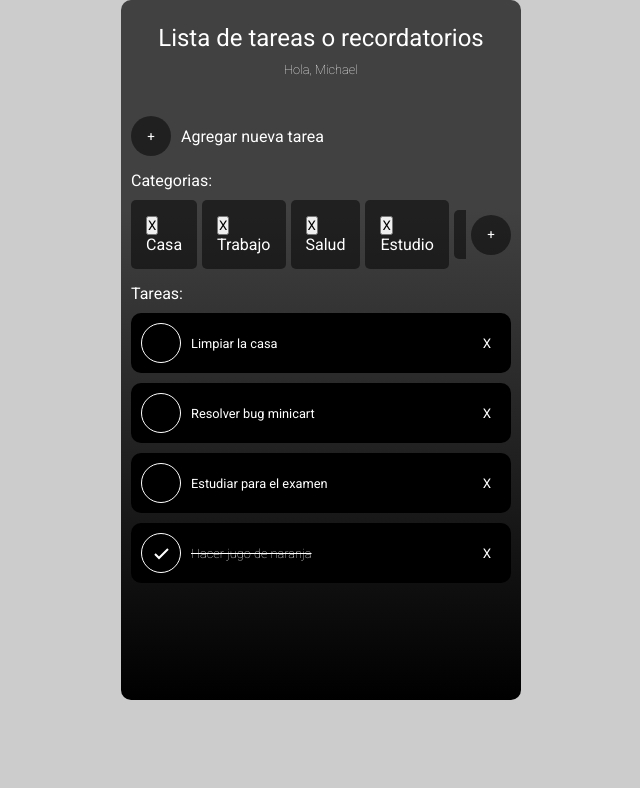
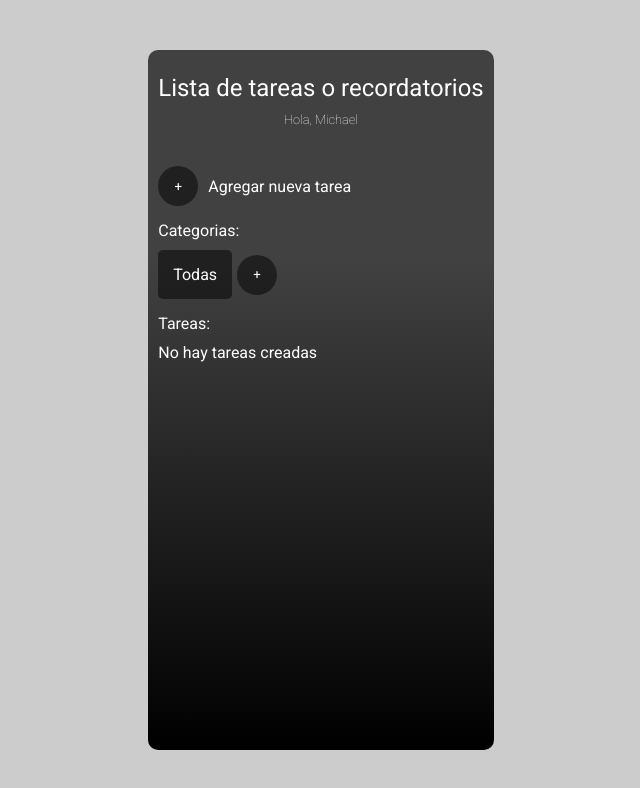
Before and after one commit to MichaelBallen97/Todo-app, a React (Vite) app: page / in a window 1280 px wide. Shown: the top 788 px of the page, without its empty margins (319-959 px from the left). Built offline with nearby package versions, Linux system fonts and the light colour scheme.

Commit message:
Custom hooks and local storage

```diff
--- a/index.html
+++ b/index.html
@@ -7,7 +7,7 @@
     <link rel="preconnect" href="https://fonts.gstatic.com" crossorigin>
     <link href="https://fonts.googleapis.com/css2?family=Roboto:wght@100;300;400;700&display=swap" rel="stylesheet">
     <meta name="viewport" content="width=device-width, initial-scale=1.0" />
-    <title>Vite + React</title>
+    <title>Todo App</title>
   </head>
   <body>
     <div id="root"></div>
--- a/src/App.css
+++ b/src/App.css
@@ -7,6 +7,10 @@
 
 body {
   background: #CCC;
+  height: 100vh;
+  display: flex;
+  justify-content: center;
+  align-items: center;
 }
 
 .app-container {
--- a/src/components/AddTodo.jsx
+++ b/src/components/AddTodo.jsx
@@ -1,30 +1,12 @@
-import { useContext, useState } from "react";
 import AddTodoForm from "./AddTodoForm";
-import { TasksContext } from "../context/TaskContext";
+import useCategories from "../hooks/useCategories";
+import useTodos from "../hooks/useTodos";
+import { useState } from "react";
 
 function AddTodo() {
-	const { categories, tasks, setTasks, initialTask, selectedCategory } =
-		useContext(TasksContext);
 	const [showModal, setShowModal] = useState(false);
-
-	const handleSubmit = (e) => {
-		e.preventDefault();
-		const formData = new FormData(e.target);
-		const newTodo = formData.get("todo-name");
-		const todoCategory = formData.get("category");
-
-		initialTask.current = [
-			...initialTask.current,
-			{ todo: newTodo, categories: ["Todas", todoCategory], done: false },
-		];
-
-		if (todoCategory === selectedCategory || selectedCategory === "Todas") {
-			setTasks([
-				...tasks,
-				{ todo: newTodo, categories: ["Todas", todoCategory], done: false },
-			]);
-		}
-	};
+	const { categories } = useCategories();
+	const { handleSubmit } = useTodos();
 
 	return (
 		<section className="add-todo-button">
--- a/src/components/CategoriesList.jsx
+++ b/src/components/CategoriesList.jsx
@@ -2,36 +2,11 @@ import { useContext, useRef, useState } from "react";
 import CategoryItem from "./CategoryItem";
 import AddCategoryForm from "./AddCategoryForm";
 import { TasksContext } from "../context/TaskContext";
+import useCategories from "../hooks/useCategories";
 
 function CategoriesList() {
-	const { categories, setCategories, setTasks, initialTask, setSelectedCategory } =
-		useContext(TasksContext);
 	const [showModal, setShowModal] = useState(false);
-
-	const handleSubmit = (e) => {
-		e.preventDefault();
-		const formData = new FormData(e.target);
-		const newCategory = formData.get("category-name");
-		setCategories([...categories, newCategory]);
-		e.target.reset();
-	};
-
-	const handleDelete = (category) => {
-		const newCategories = categories.filter((c) => c != category);
-
-		setCategories(newCategories);
-	};
-
-	const handleFilter = (category) => {
-		setSelectedCategory(category);
-		const newTasks = initialTask.current.filter(task => {
-			if(task.categories.includes(category)) {
-				return task
-			}
-		})
-
-		setTasks(newTasks);
-	};
+	const { categories, handleDelete, handleFilter, handleSubmit } = useCategories();
 
 	return (
 		<section className="categories-container">
--- a/src/components/TodoList.jsx
+++ b/src/components/TodoList.jsx
@@ -1,42 +1,15 @@
-import { useContext, useState } from "react";
-import { todos } from "../utils/data";
 import TodoItem from "./TodoItem";
-import { TasksContext } from "../context/TaskContext";
+import useTodos from "../hooks/useTodos";
 
 function TodoList() {
-	const { tasks, setTasks, initialTask } = useContext(TasksContext);
-
-	const handleChangeComplete = (task) => {
-		const newTaks = tasks.map((t) => {
-			if (t.todo === task.todo) {
-				return { ...t, done: !t.done };
-			} else {
-				return t;
-			}
-		});
-
-		initialTask.current = initialTask.current.map((t) => {
-			if (t.todo === task.todo) {
-				return { ...t, done: !t.done };
-			} else {
-				return t;
-			}
-		});
-
-		setTasks(newTaks);
-	};
-
-	const deleteTask = (todo) => {
-		const newTasks = tasks.filter((task) => task.todo != todo.todo);
-		initialTask.current = initialTask.current.filter((task) => task.todo != todo.todo);
-		setTasks(newTasks);
-	};
+	const { tasks, handleChangeComplete, deleteTask } = useTodos();
 
 	return (
 		<section className="todos-container">
 			<h2>Tareas:</h2>
 			<ul>
-				{tasks.map((task) => (
+				{tasks.length > 0 ? (
+					tasks.map((task) => (
 						<li key={task.todo}>
 							<TodoItem
 								onHandleComplete={handleChangeComplete}
@@ -44,7 +17,10 @@ function TodoList() {
 								deleteTask={deleteTask}
 							/>
 						</li>
-				))}
+					))
+				) : (
+					<p> No hay tareas creadas </p>
+				)}
 			</ul>
 		</section>
 	);
--- a/src/context/TaskContext.jsx
+++ b/src/context/TaskContext.jsx
@@ -1,21 +1,21 @@
 import { createContext, useRef, useState } from "react";
-import { categories, todos } from "../utils/data";
+import useLocalStorage from "../hooks/useLocalStorage";
 
 export const TasksContext = createContext();
 
+
 function TaskProvider({ children }) {
-	const [tasks, setTasks] = useState(todos);
-	const [categoriesList, setCategoriesList] = useState(categories);
+	const { todos, setTodos, categories, setCategories } = useLocalStorage();
 	const [selectedCategory, setSelectedCategory] = useState("Todas");
-	const firstTasks = useRef(tasks);
+	const firstTasks = useRef(todos);
 
 	return (
 		<TasksContext.Provider
 			value={{
-				tasks,
-				setTasks,
-				categories: categoriesList,
-				setCategories: setCategoriesList,
+				tasks: todos,
+				setTasks: setTodos,
+				categories,
+				setCategories,
 				initialTask: firstTasks,
 				selectedCategory: selectedCategory,
 				setSelectedCategory: setSelectedCategory,
--- /dev/null
+++ b/src/hooks/useCategories.js
@@ -0,0 +1,41 @@
+import { useContext } from "react";
+import { TasksContext } from "../context/TaskContext";
+
+function useCategories () {
+  const { categories, setCategories, setTasks, initialTask, setSelectedCategory } =
+  useContext(TasksContext);
+
+  const handleSubmit = (e) => {
+    e.preventDefault();
+    const formData = new FormData(e.target);
+    const newCategory = formData.get("category-name");
+    setCategories([...categories, newCategory]);
+    e.target.reset();
+  };
+
+  const handleDelete = (category) => {
+    const newCategories = categories.filter((c) => c != category);
+
+    setCategories(newCategories);
+  };
+
+  const handleFilter = (category) => {
+    setSelectedCategory(category);
+    const newTasks = initialTask.current.filter(task => {
+      if(task.categories.includes(category)) {
+        return task
+      }
+    })
+
+    setTasks(newTasks);
+  };
+
+  return {
+    categories,
+    handleDelete,
+    handleFilter,
+    handleSubmit
+  }
+}
+
+export default useCategories;
--- /dev/null
+++ b/src/hooks/useLocalStorage.js
@@ -0,0 +1,31 @@
+import { useEffect, useState } from "react";
+
+function useLocalStorage() {
+	const [todos, setTodos] = useState(
+		localStorage.getItem("todos") === null
+			? []
+			: JSON.parse(localStorage.getItem("todos"))
+	);
+	const [categories, setCategories] = useState(
+		localStorage.getItem("categories") === null
+			? ["Todas"]
+			: JSON.parse(localStorage.getItem("categories"))
+	);
+
+	useEffect(() => {
+		localStorage.setItem("todos", JSON.stringify(todos));
+	}, [todos]);
+
+	useEffect(() => {
+		localStorage.setItem("categories", JSON.stringify(categories));
+	}, [categories]);
+
+	return {
+		todos,
+		categories,
+		setTodos,
+		setCategories,
+	};
+}
+
+export default useLocalStorage;
--- /dev/null
+++ b/src/hooks/useTodos.js
@@ -0,0 +1,60 @@
+import { useContext } from "react";
+import { TasksContext } from "../context/TaskContext";
+
+function useTodos () {
+  const { tasks, setTasks, initialTask, selectedCategory } = useContext(TasksContext);
+
+  const handleChangeComplete = (task) => {
+    const newTaks = tasks.map((t) => {
+      if (t.todo === task.todo) {
+        return { ...t, done: !t.done };
+      } else {
+        return t;
+      }
+    });
+
+    initialTask.current = initialTask.current.map((t) => {
+      if (t.todo === task.todo) {
+        return { ...t, done: !t.done };
+      } else {
+        return t;
+      }
+    });
+
+    setTasks(newTaks);
+  };
+
+  const deleteTask = (todo) => {
+    const newTasks = tasks.filter((task) => task.todo != todo.todo);
+    initialTask.current = initialTask.current.filter((task) => task.todo != todo.todo);
+    setTasks(newTasks);
+  };
+
+  const handleSubmit = (e) => {
+    e.preventDefault();
+    const formData = new FormData(e.target);
+    const newTodo = formData.get("todo-name");
+    const todoCategory = formData.get("category");
+
+    initialTask.current = [
+      ...initialTask.current,
+      { todo: newTodo, categories: ["Todas", todoCategory], done: false },
+    ];
+
+    if (todoCategory === selectedCategory || selectedCategory === "Todas") {
+      setTasks([
+        ...tasks,
+        { todo: newTodo, categories: ["Todas", todoCategory], done: false },
+      ]);
+    }
+  };
+
+  return {
+    tasks,
+    handleChangeComplete,
+    deleteTask,
+    handleSubmit
+  }
+}
+
+export default useTodos;
```
Also changed, not shown: 1 other file (tests, documents, lock files or other folders). Lines whose indentation alone changed are shown as unchanged.
